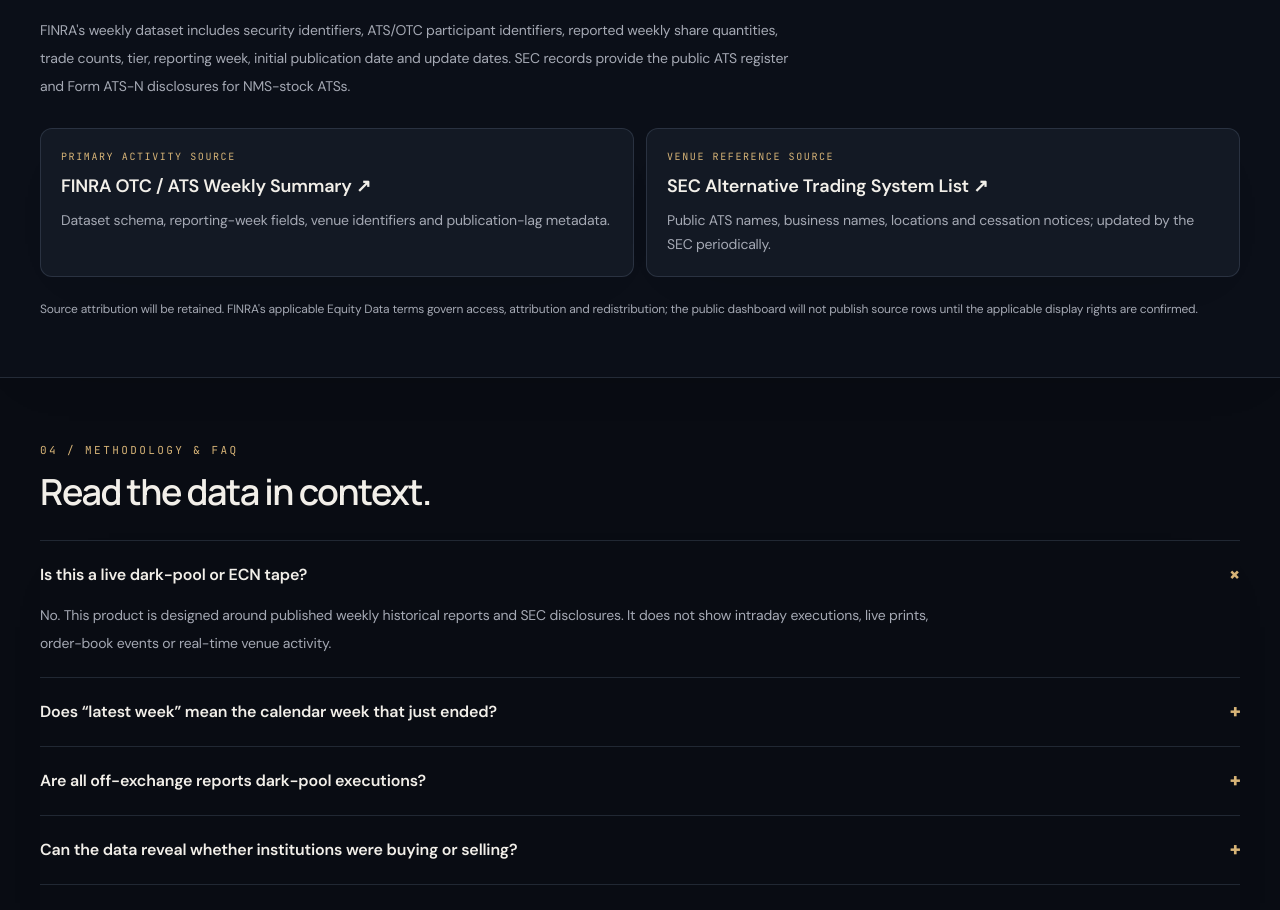
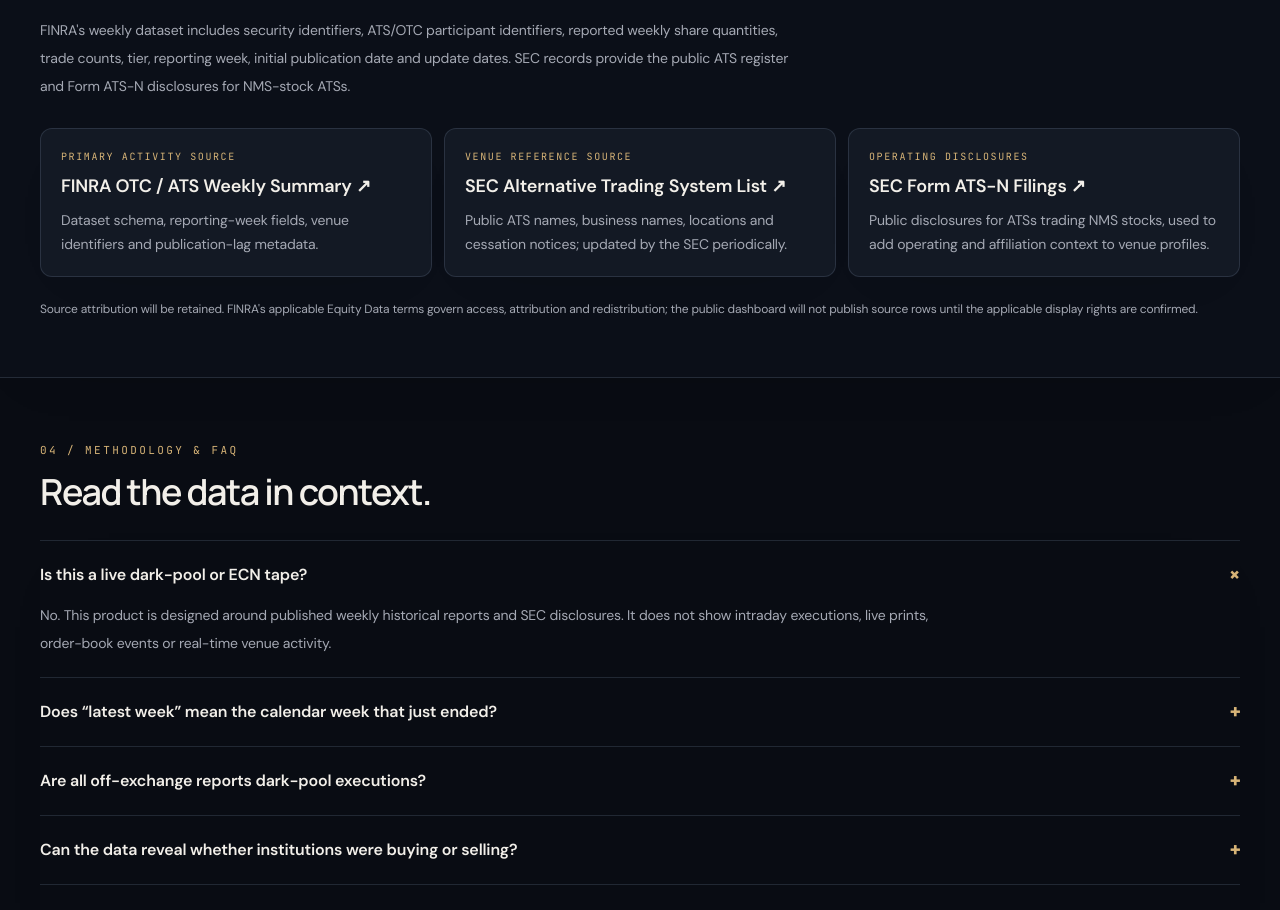
Before and after one commit to alphahedgequant/website, a Next.js app in the folder alphahedgequant/: page /dark-pool in a window 1280 px wide. Shown: the part 2708-3618 px from the top of the page. Built offline with nearby package versions, Linux system fonts and the light colour scheme; no server answers; a web font is replaced by a local one.

Commit message:
Add SEC Form ATS-N disclosure source

```diff
--- a/alphahedgequant/app/dark-pool/page.jsx
+++ b/alphahedgequant/app/dark-pool/page.jsx
@@ -276,7 +276,7 @@ export default function DarkPoolPage() {
           <p className="mt-3 max-w-3xl text-sm leading-7 text-muted">
             FINRA's weekly dataset includes security identifiers, ATS/OTC participant identifiers, reported weekly share quantities, trade counts, tier, reporting week, initial publication date and update dates. SEC records provide the public ATS register and Form ATS-N disclosures for NMS-stock ATSs.
           </p>
-          <div className="mt-7 grid gap-3 md:grid-cols-2">
+          <div className="mt-7 grid gap-3 md:grid-cols-3">
             <a href="https://developer.finra.org/docs/api-explorer/query_api-equity-weekly_summary" target="_blank" rel="noreferrer" className="group rounded-xl border border-line bg-surface p-5 transition-colors hover:border-amber/45">
               <p className="font-mono text-[10px] tracking-[.16em] text-amber">PRIMARY ACTIVITY SOURCE</p>
               <h3 className="mt-2 text-lg font-semibold text-body group-hover:text-amber">FINRA OTC / ATS Weekly Summary ↗</h3>
@@ -286,6 +286,11 @@ export default function DarkPoolPage() {
               <p className="font-mono text-[10px] tracking-[.16em] text-amber">VENUE REFERENCE SOURCE</p>
               <h3 className="mt-2 text-lg font-semibold text-body group-hover:text-amber">SEC Alternative Trading System List ↗</h3>
               <p className="mt-2 text-sm leading-6 text-muted">Public ATS names, business names, locations and cessation notices; updated by the SEC periodically.</p>
+            </a>
+            <a href="https://www.sec.gov/divisions/marketreg/form-ats-n-filings.htm" target="_blank" rel="noreferrer" className="group rounded-xl border border-line bg-surface p-5 transition-colors hover:border-amber/45">
+              <p className="font-mono text-[10px] tracking-[.16em] text-amber">OPERATING DISCLOSURES</p>
+              <h3 className="mt-2 text-lg font-semibold text-body group-hover:text-amber">SEC Form ATS-N Filings ↗</h3>
+              <p className="mt-2 text-sm leading-6 text-muted">Public disclosures for ATSs trading NMS stocks, used to add operating and affiliation context to venue profiles.</p>
             </a>
           </div>
           <p className="mt-5 text-xs leading-6 text-muted">
```
